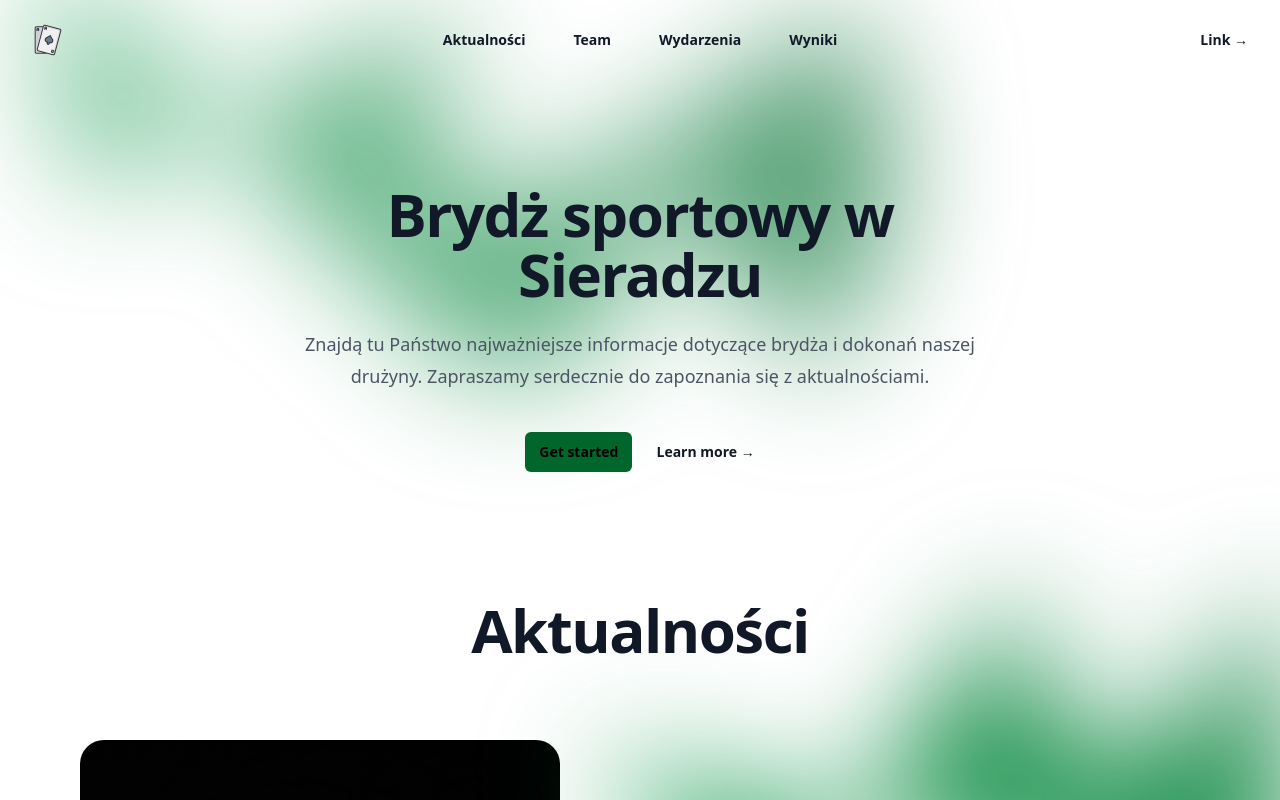
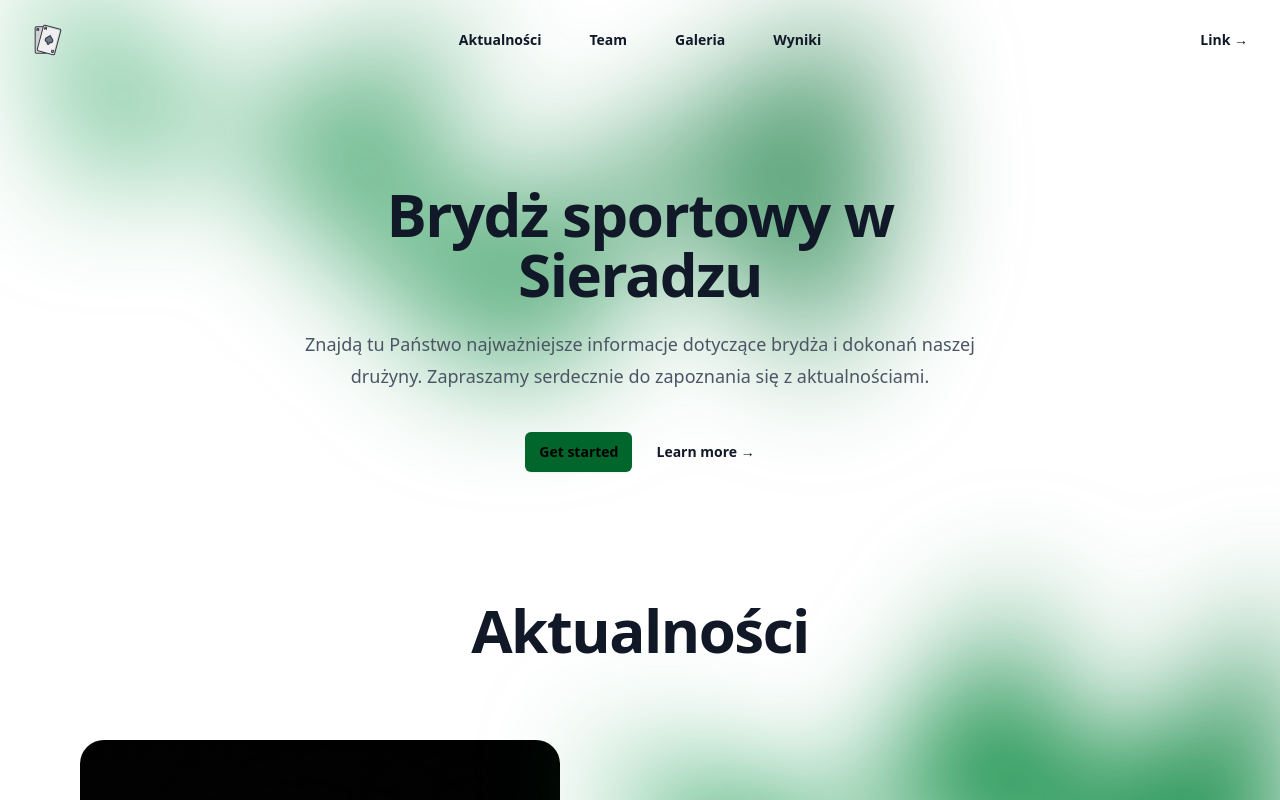
Before and after one commit to IzabelaLas/bridge-react-website, a React (Vite) app: page / in a window 1280 px wide. Shown: the top 800 px of the page. Built offline with nearby package versions, Linux system fonts and the light colour scheme.

Commit message:
change name

```diff
--- a/src/navigation/Navigation.jsx
+++ b/src/navigation/Navigation.jsx
@@ -10,7 +10,7 @@ import Wyniki from './Wyniki'
 const navigation = [
   { name: 'Aktualności', href: '#aktualnosciTarget', value: 'aktualnosciTargetRef'  },
   { name: 'Team', href: '#teamTarget', value: 'teamTargetRef' },
-  { name: 'Wydarzenia', href: '#wydarzeniaTarget', value: 'wydarzeniaTargetRef' },
+  { name: 'Galeria', href: '#wydarzeniaTarget', value: 'wydarzeniaTargetRef' },
   { name: 'Wyniki', href: '#wynikiTarget', value: 'wynikiTargetRef' },
 ]
 
```
